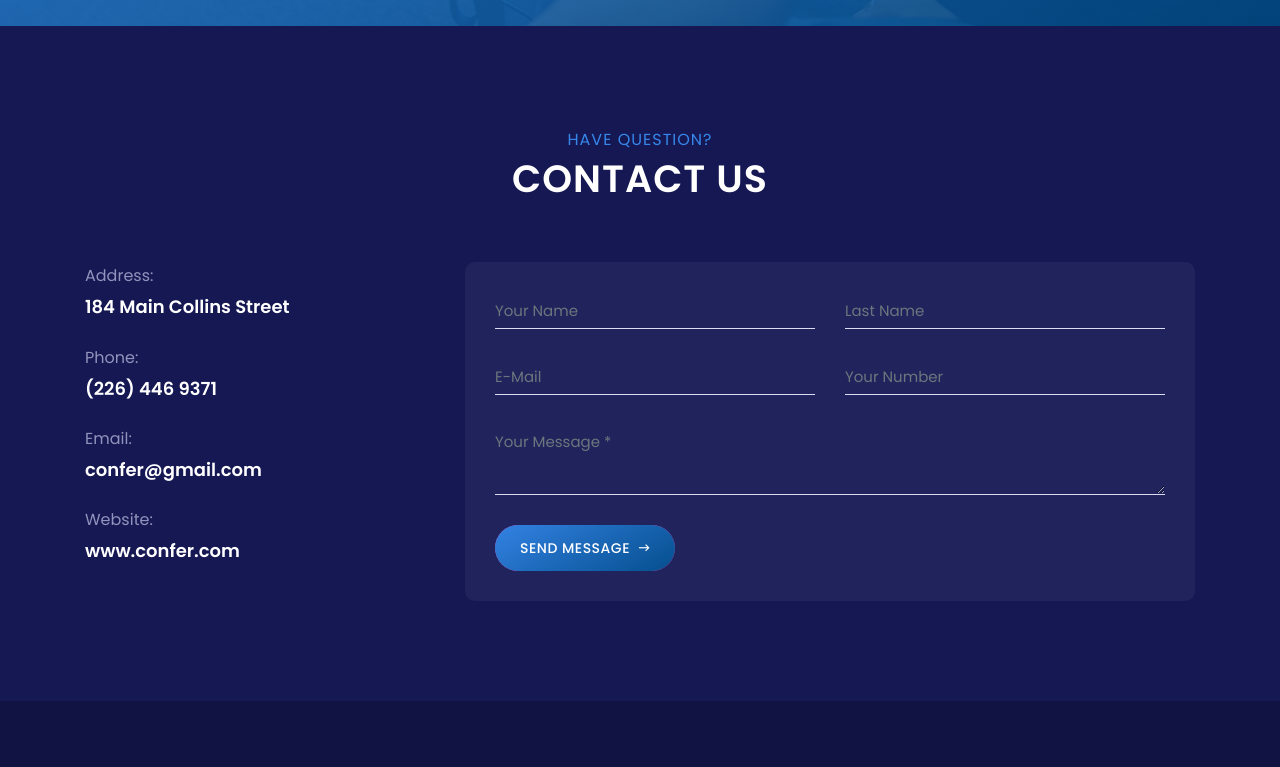
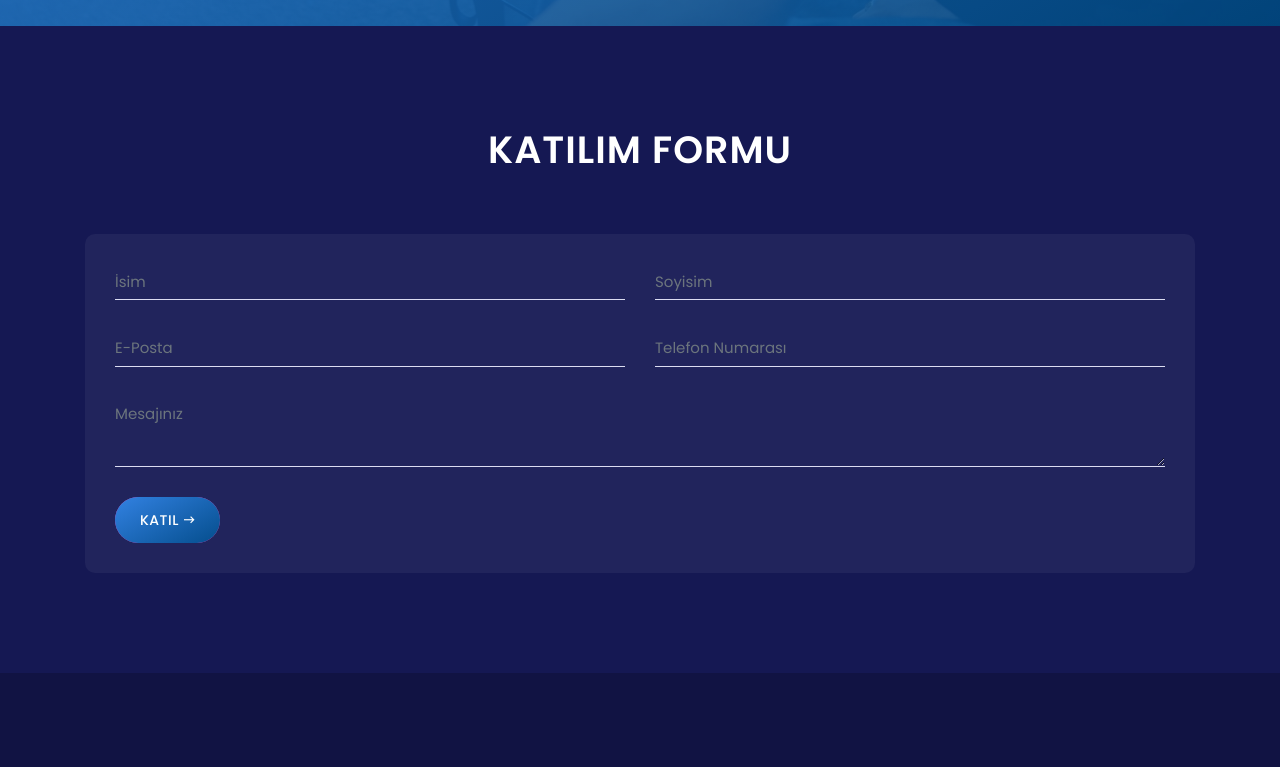
Before and after one commit to adtkcalistay/adtkcalistay.github.io, a website: page index.html in a window 1280 px wide. Shown: the part 5570-6337 px from the top of the page. Drawn offline with Linux system fonts and the light colour scheme.

Commit message:
form fixed

```diff
--- a/index.html
+++ b/index.html
@@ -55,7 +55,7 @@
                             </ul>
 
                             <!-- Get Tickets Button -->
-                            <a href="#" class="btn confer-btn mt-3 mt-lg-0 ml-3 ml-lg-5">Katılım Formu <i class="zmdi zmdi-long-arrow-right"></i></a>
+                            <a href="#form" class="btn confer-btn mt-3 mt-lg-0 ml-3 ml-lg-5">Katılım Formu <i class="zmdi zmdi-long-arrow-right"></i></a>
                         </div>
                         <!-- Nav End -->
                     </div>
@@ -560,8 +560,8 @@
                 <!-- Heading -->
                 <div class="col-12">
                     <div class="section-heading-2 text-center wow fadeInUp" data-wow-delay="300ms">
-                        <p>Partners &amp; Sponsors</p>
-                        <h4>OFFICIAL SPONSOR</h4>
+                        <p>Destekçilerimiz</p>
+                        <h4>Sponsorlar</h4>
                     </div>
                 </div>
             </div>
@@ -684,6 +684,7 @@
                         <div class="blog-btn">
                             <a href="#"><i class="zmdi zmdi-long-arrow-right"></i></a>
                         </div>
+                        <a name="form"></a>
                     </div>
                 </div>
 
@@ -692,6 +693,7 @@
     </section>
     <!-- Our Blog Area End -->
 
+
     <!-- Contact Area Start -->
     <section class="contact-our-area section-padding-100-0">
         <div class="container">
@@ -699,39 +701,16 @@
                 <!-- Heading -->
                 <div class="col-12">
                     <div class="section-heading-2 text-center wow fadeInUp" data-wow-delay="300ms">
-                        <p>Have Question?</p>
-                        <h4>Contact us</h4>
+                        <!-- <p>Have Question?</p> -->
+                        <h4>Katılım Formu </h4>
                     </div>
                 </div>
             </div>
 
             <div class="row justify-content-between">
-                <div class="col-12 col-sm-3">
-                    <div class="contact-information mb-100">
-                        <!-- Single Contact Info -->
-                        <div class="single-contact-info wow fadeInUp" data-wow-delay="300ms">
-                            <p>Address:</p>
-                            <h6>184 Main Collins Street</h6>
-                        </div>
-                        <!-- Single Contact Info -->
-                        <div class="single-contact-info wow fadeInUp" data-wow-delay="300ms">
-                            <p>Phone:</p>
-                            <h6>(226) 446 9371</h6>
-                        </div>
-                        <!-- Single Contact Info -->
-                        <div class="single-contact-info wow fadeInUp" data-wow-delay="300ms">
-                            <p>Email:</p>
-                            <h6>confer@gmail.com</h6>
-                        </div>
-                        <!-- Single Contact Info -->
-                        <div class="single-contact-info wow fadeInUp" data-wow-delay="300ms">
-                            <p>Website:</p>
-                            <h6>www.confer.com</h6>
-                        </div>
-                    </div>
-                </div>
 
-                <div class="col-12 col-sm-8">
+
+                <div class="col-12 col-sm-12">
                     <!-- Contact Form -->
                     <div class="contact_from_area mb-100 clearfix wow fadeInUp" data-wow-delay="300ms">
                         <div class="contact_form">
@@ -742,36 +721,36 @@
                                         <!-- Form Group -->
                                         <div class="col-12 col-lg-6">
                                             <div class="form-group">
-                                                <input type="text" class="form-control mb-30" name="name" id="name" placeholder="Your Name">
+                                                <input type="text" class="form-control mb-30" name="name" id="name" placeholder="İsim">
                                             </div>
                                         </div>
                                         <!-- Form Group -->
                                         <div class="col-12 col-lg-6">
                                             <div class="form-group">
-                                                <input type="text" class="form-control mb-30" name="name" id="name2" placeholder="Last Name">
+                                                <input type="text" class="form-control mb-30" name="name" id="name2" placeholder="Soyisim">
                                             </div>
                                         </div>
                                         <!-- Form Group -->
                                         <div class="col-12 col-lg-6">
                                             <div class="form-group">
-                                                <input type="email" class="form-control mb-30" name="email" id="email" placeholder="E-mail">
+                                                <input type="email" class="form-control mb-30" name="email" id="email" placeholder="E-posta">
                                             </div>
                                         </div>
                                         <!-- Form Group -->
                                         <div class="col-12 col-lg-6">
                                             <div class="form-group">
-                                                <input type="text" class="form-control mb-30" name="subject" id="subject" placeholder="Your Number">
+                                                <input type="text" class="form-control mb-30" name="subject" id="subject" placeholder="Telefon Numarası">
                                             </div>
                                         </div>
                                         <!-- Form Group -->
                                         <div class="col-12">
                                             <div class="form-group">
-                                                <textarea name="message" class="form-control mb-30" id="message" cols="30" rows="6" placeholder="Your Message *"></textarea>
+                                                <textarea name="message" class="form-control mb-30" id="message" cols="30" rows="6" placeholder="Mesajınız"></textarea>
                                             </div>
                                         </div>
                                         <!-- Button -->
                                         <div class="col-12">
-                                            <button type="submit" class="btn confer-btn">Send Message <i class="zmdi zmdi-long-arrow-right"></i></button>
+                                            <button type="submit" class="btn confer-btn">Katıl<i class="zmdi zmdi-long-arrow-right"></i></button>
                                         </div>
                                     </div>
                                 </div>
--- a/style.css
+++ b/style.css
@@ -44,6 +44,10 @@ Last Update: March 14, 2019
 @import url(css/material-design-iconic-font.min.css);
 @import url(css/style.css);
 /* :: 01.0 Reboot Area CSS */
+html{
+  scroll-behavior:smooth
+}
+
 * {
   margin: 0;
   padding: 0; }
```
